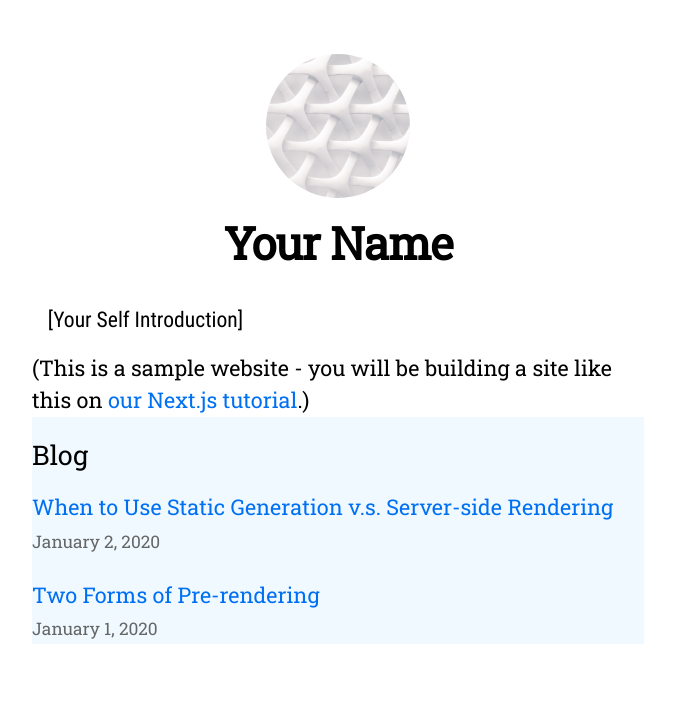
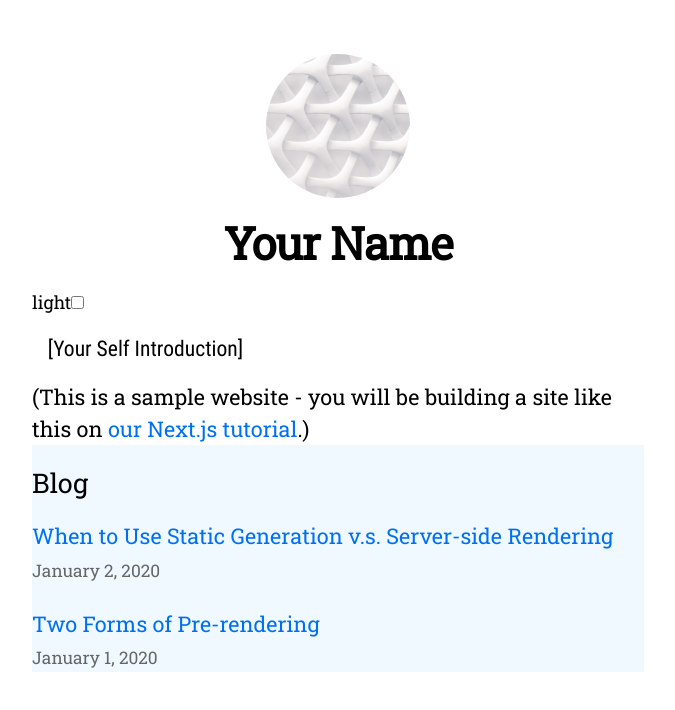
Before and after one commit to Hanna-Mamedova/nextjs-blog, a Next.js app: page / in a window 1280 px wide. Shown: the top 710 px of the page, without its empty margins (302-977 px from the left). Built offline with nearby package versions, Linux system fonts and the light colour scheme.

Commit message:
feat: add dark mode

```diff
--- /dev/null
+++ b/components/mode-switcher.tsx
@@ -0,0 +1,26 @@
+import React, { useEffect, useState } from 'react'
+import { useTheme } from "next-themes";
+
+
+const Switcher = () => {
+    const [mounted, setMounted] = useState(false);
+    const { resolvedTheme, setTheme } = useTheme();
+
+    useEffect(() => setMounted(true), [])
+
+    if (!mounted) return null;
+
+    return (
+        <div>
+            <label>{resolvedTheme}</label>
+            <input
+                type="checkbox"
+                checked={resolvedTheme === 'dark'}
+                onChange={() => setTheme(resolvedTheme === 'dark' ? 'light' : 'dark')}
+                className="switch"
+            />
+        </div>
+    )
+}
+
+export default Switcher
--- a/package.json
+++ b/package.json
@@ -9,6 +9,7 @@
     "date-fns": "^2.30.0",
     "gray-matter": "^4.0.3",
     "next": "latest",
+    "next-themes": "^0.2.1",
     "react": "18.2.0",
     "react-dom": "18.2.0",
     "remark": "^14.0.3",
--- a/pages/_app.tsx
+++ b/pages/_app.tsx
@@ -1,5 +1,11 @@
 import '../styles/globals.css';
+import type { AppProps } from 'next/app'
+import { ThemeProvider } from "next-themes"
 
-export default function App({ Component, pageProps }) {
-    return <Component {...pageProps} />;
+export default function App({ Component, pageProps }: AppProps) {
+    return (
+        <ThemeProvider attribute="class">
+            <Component {...pageProps} />
+        </ThemeProvider>
+    )
 }
--- a/pages/index.tsx
+++ b/pages/index.tsx
@@ -5,6 +5,7 @@ import { getSortedPostsData } from '../lib/posts';
 import Link from 'next/link';
 import Date from '../components/date';
 import { GetStaticProps } from 'next';
+import Switcher from '../components/mode-switcher';
 
 type PostData = {
   id: string;
@@ -31,6 +32,7 @@ export default function Home({ allPostsData }: HomeProps) {
       <Head>
         <title>{siteTitle}</title>
       </Head>
+        <Switcher/>
       <section className={utilStyles.headingMd}>
         <p className='font-condensed p-3.5'>[Your Self Introduction]</p>
         <p>
@@ -38,8 +40,8 @@ export default function Home({ allPostsData }: HomeProps) {
           <a href="https://nextjs.org/learn">our Next.js tutorial</a>.)
         </p>
       </section>
-      <section className={`${utilStyles.headingMd} ${utilStyles.padding1px} bg-light-blue`}>
-        <h2 className={utilStyles.headingLg}>Blog</h2>
+      <section className={`${utilStyles.headingMd} ${utilStyles.padding1px} dark:bg-dark-blue bg-light-blue`}>
+        <h2 className={`${utilStyles.headingLg} dark:text-dark-red`}>Blog</h2>
         <ul className={utilStyles.list}>
           {allPostsData.map(({ id, date, title }) => (
             <li className={utilStyles.listItem} key={id}>
--- a/tailwind.config.js
+++ b/tailwind.config.js
@@ -1,6 +1,6 @@
 module.exports = {
     content: ['./pages/**/*.{js,ts,jsx,tsx}', './components/**/*.{js,ts,jsx,tsx}'],
-    darkMode: false,
+    darkMode: 'class',
     theme: {
         colors: {
             'blue': '#1DA1F2',
```
Also changed, not shown: 1 other file (tests, documents, lock files or other folders).
